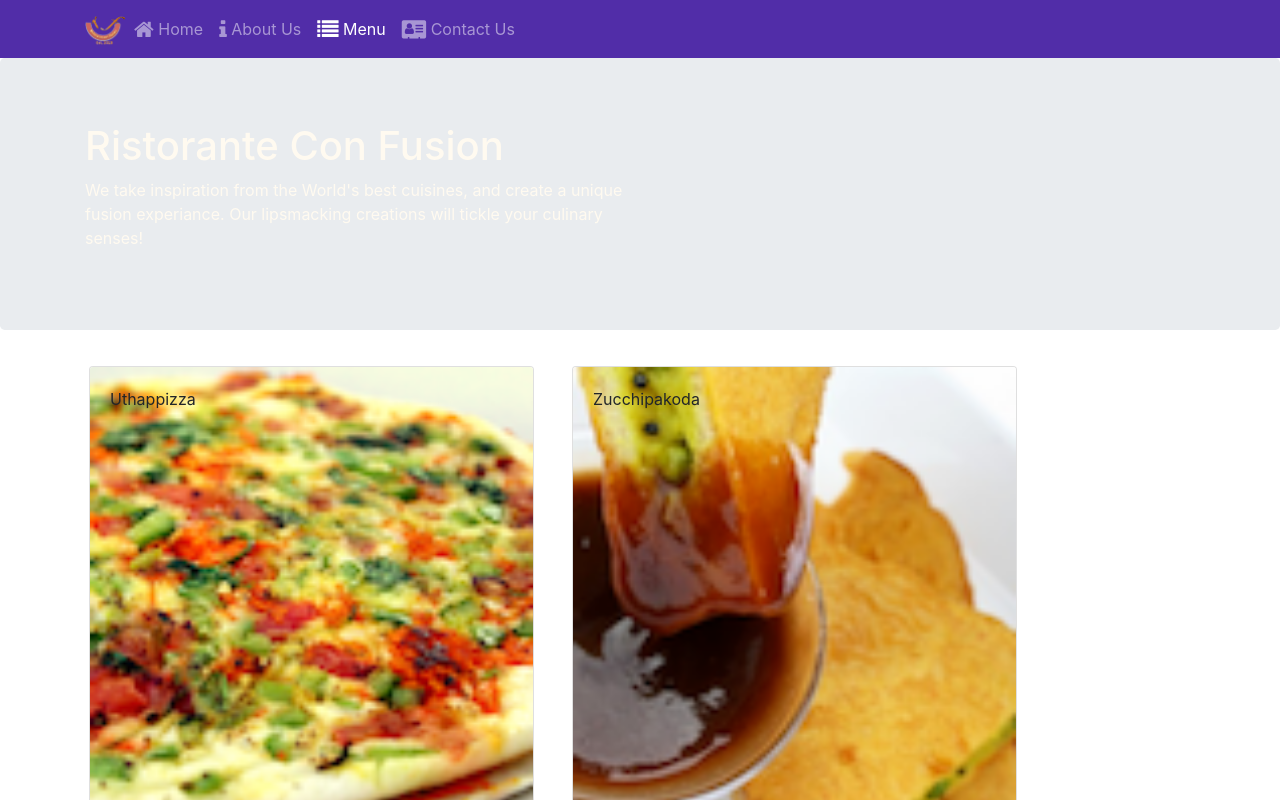
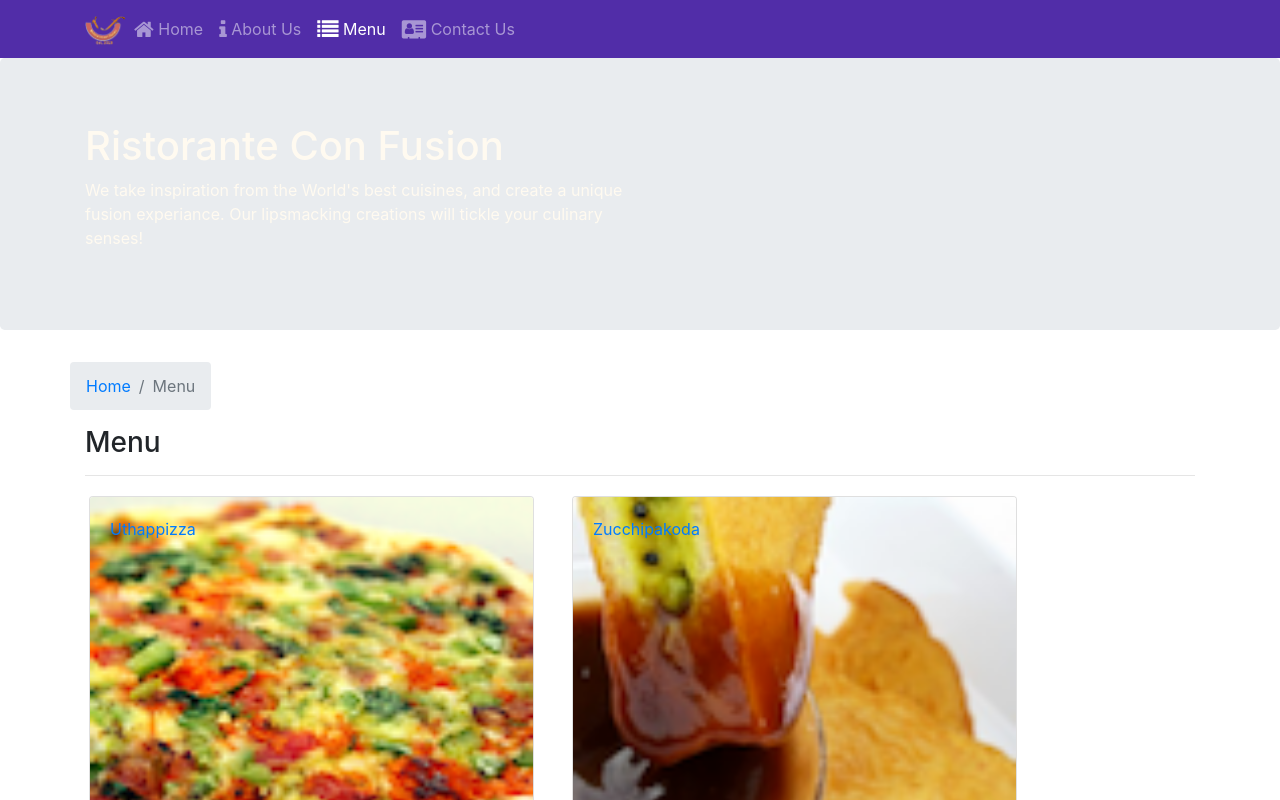
Before and after one commit to bobson/confusion, a React (Create React App) app: page /menu in a window 1280 px wide. Shown: the top 800 px of the page. Built offline with nearby package versions, Linux system fonts and the light colour scheme.

Commit message:
Single Page Apllication Part2

```diff
--- a/src/components/Contact.js
+++ b/src/components/Contact.js
@@ -1,8 +1,22 @@
 import React from "react";
+import { BreadcrumbItem, Breadcrumb } from "reactstrap";
+import { Link } from "react-router-dom";
 
 function Contact() {
   return (
     <div className="container">
+      <div className="row">
+        <Breadcrumb>
+          <BreadcrumbItem>
+            <Link to="/home"> Home </Link>
+          </BreadcrumbItem>
+          <BreadcrumbItem active>Contact Us</BreadcrumbItem>
+        </Breadcrumb>
+        <div className="col-12">
+          <h3>Contact Us</h3>
+          <hr />
+        </div>
+      </div>
       <div className="row row-content">
         <div className="col-12">
           <h3>Location Information</h3>
@@ -36,7 +50,12 @@
             >
               <i className="fa fa-phone"></i> Call
             </a>
-            <a role="button" className="btn btn-info">
+            <a
+              href="https://skype.com"
+              role="button"
+              className="btn btn-info"
+              target="_blanc"
+            >
               <i className="fa fa-skype"></i> Skype
             </a>
             <a
--- a/src/components/DishDetail.js
+++ b/src/components/DishDetail.js
@@ -1,5 +1,14 @@
 import React from "react";
-import { Card, CardImg, CardText, CardBody, CardTitle } from "reactstrap";
+import {
+  Card,
+  CardImg,
+  CardText,
+  CardBody,
+  CardTitle,
+  BreadcrumbItem,
+  Breadcrumb,
+} from "reactstrap";
+import { Link } from "react-router-dom";
 
 function RenderDish({ dish }) {
   return (
@@ -37,15 +46,28 @@
 }
 
 const DishDetail = (props) => {
-  const dish = props.dish;
-  return (
-    <div className="container">
-      <div className="row">
-        <RenderDish dish={dish} />
-        <RenderComments comments={dish.comments} />
+  if (props.dish !== null)
+    return (
+      <div className="container">
+        <div className="row">
+          <Breadcrumb>
+            <BreadcrumbItem>
+              <Link to="/menu"> Menu </Link>
+            </BreadcrumbItem>
+            <BreadcrumbItem active>{props.dish.name}</BreadcrumbItem>
+          </Breadcrumb>
+          <div className="col-12">
+            <h3>{props.dish.name}</h3>
+            <hr />
+          </div>
+        </div>
+        <div className="row">
+          <RenderDish dish={props.dish} />
+          <RenderComments comments={props.comments} />
+        </div>
       </div>
-    </div>
-  );
+    );
+  else return <div></div>;
 };
 
 export default DishDetail;
--- a/src/components/Main.js
+++ b/src/components/Main.js
@@ -30,6 +30,22 @@
         leader={this.state.leaders.filter((leader) => leader.featured)[0]}
       />
     );
+
+    const DishWithId = ({ match }) => {
+      return (
+        <DishDetail
+          dish={
+            this.state.dishes.filter(
+              (dish) => dish.id === parseInt(match.params.dishId, 10)
+            )[0]
+          }
+          comments={this.state.comments.filter(
+            (comment) => comment.dishId === parseInt(match.params.dishId, 10)
+          )}
+        />
+      );
+    };
+
     return (
       <div>
         <Header />
@@ -40,6 +56,7 @@
             path="/menu"
             component={() => <Menu dishes={this.state.dishes} />}
           />
+          <Route path="/menu/:dishId" component={DishWithId} />
           <Route exact path="/contacus" component={Contact} />
           <Redirect to="/home" />
         </Switch>
--- a/src/components/Menu.js
+++ b/src/components/Menu.js
@@ -1,13 +1,23 @@
 import React from "react";
-import { Card, CardImg, CardImgOverlay, CardTitle } from "reactstrap";
+import {
+  Card,
+  CardImg,
+  CardImgOverlay,
+  CardTitle,
+  Breadcrumb,
+  BreadcrumbItem,
+} from "reactstrap";
+import { Link } from "react-router-dom";
 
 function RenderMenuItem({ dish, onClick }) {
   return (
-    <Card onClick={() => onClick(dish.id)}>
-      <CardImg width="100%" src={dish.image} alt={dish.name} />
-      <CardImgOverlay>
-        <CardTitle>{dish.name}</CardTitle>
-      </CardImgOverlay>
+    <Card>
+      <Link to={`/menu/${dish.id}`}>
+        <CardImg width="100%" src={dish.image} alt={dish.name} />
+        <CardImgOverlay>
+          <CardTitle>{dish.name}</CardTitle>
+        </CardImgOverlay>
+      </Link>
     </Card>
   );
 }
@@ -16,13 +26,25 @@
   const menu = props.dishes.map((dish) => {
     return (
       <div className="col-12 col-md-5 m-1" key={dish.id}>
-        <RenderMenuItem dish={dish} onClick={props.onClick} />
+        <RenderMenuItem dish={dish} />
       </div>
     );
   });
 
   return (
     <div className="container">
+      <div className="row">
+        <Breadcrumb>
+          <BreadcrumbItem>
+            <Link to="/home"> Home </Link>
+          </BreadcrumbItem>
+          <BreadcrumbItem active>Menu</BreadcrumbItem>
+        </Breadcrumb>
+        <div className="col-12">
+          <h3>Menu</h3>
+          <hr />
+        </div>
+      </div>
       <div className="row">{menu}</div>
     </div>
   );
```
